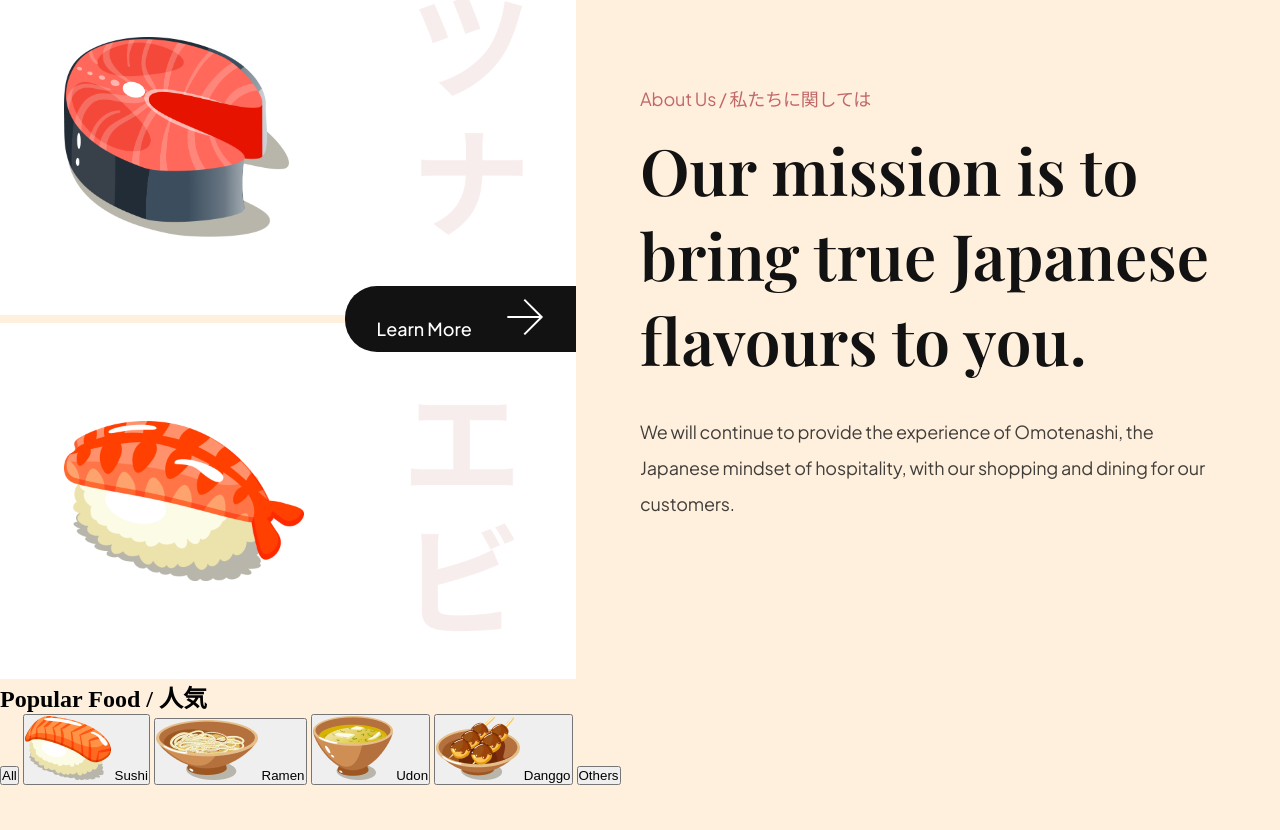
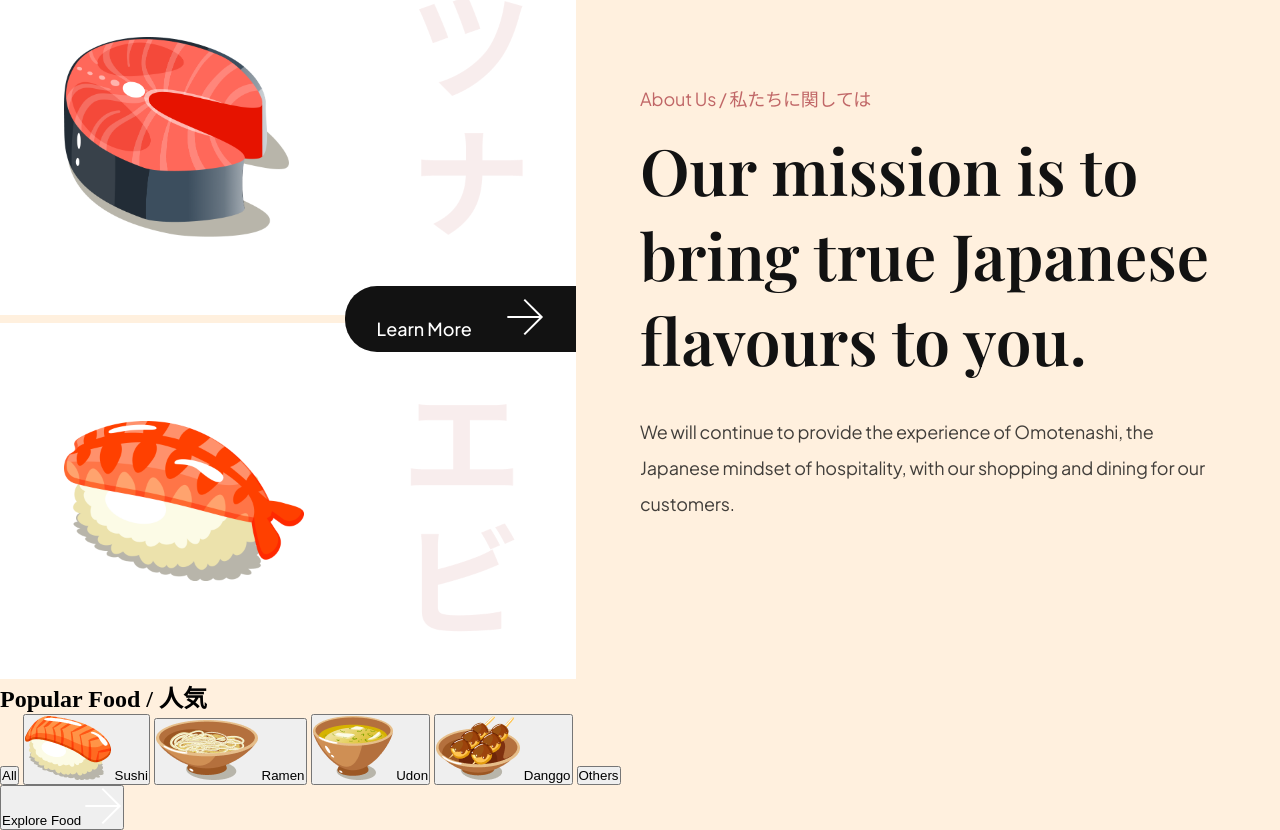
Before and after one commit to vnguyen5792/Sushi-Themed-Webiste, a website built with Vite: page index.html in a window 1280 px wide. Shown: the part 839-1669 px from the top of the page. Before the commit the page ends 1624 px from the top, so only its background shows below. Built offline with nearby package versions, Linux system fonts and the light colour scheme.

Commit message:
completed setting up html for popular section

```diff
--- a/index.html
+++ b/index.html
@@ -144,6 +144,15 @@
       </button>
       <button class="popular-foods__filter-btn">Others</button>
     </div>
+
+    <div class="popular-foods__catalouge">
+      <!-- javascript -->
+    </div>
+
+    <button class="popular-foods__button">
+      Explore Food
+      <img src="assets/arrow-right.svg" alt="arrow-right">
+    </button>
   </section>
   <!-- END: Popular Section -->
 
```
